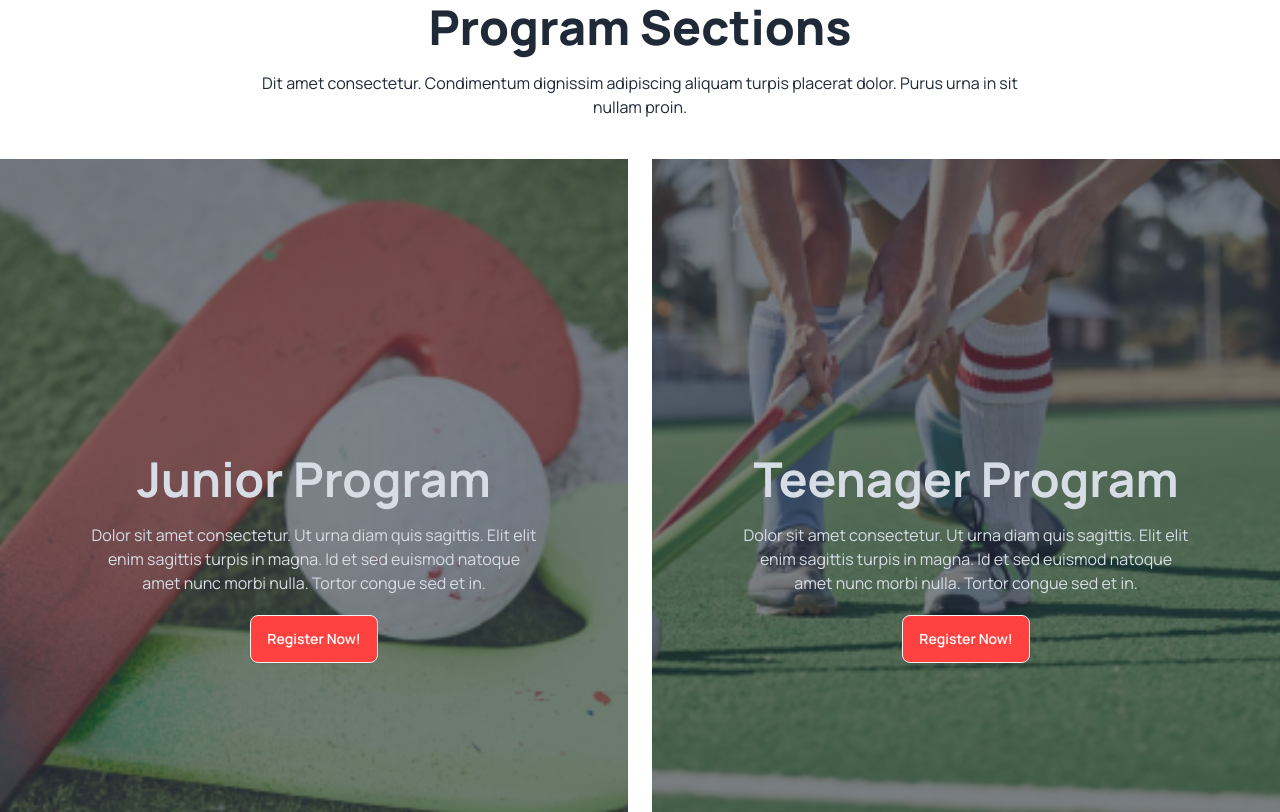
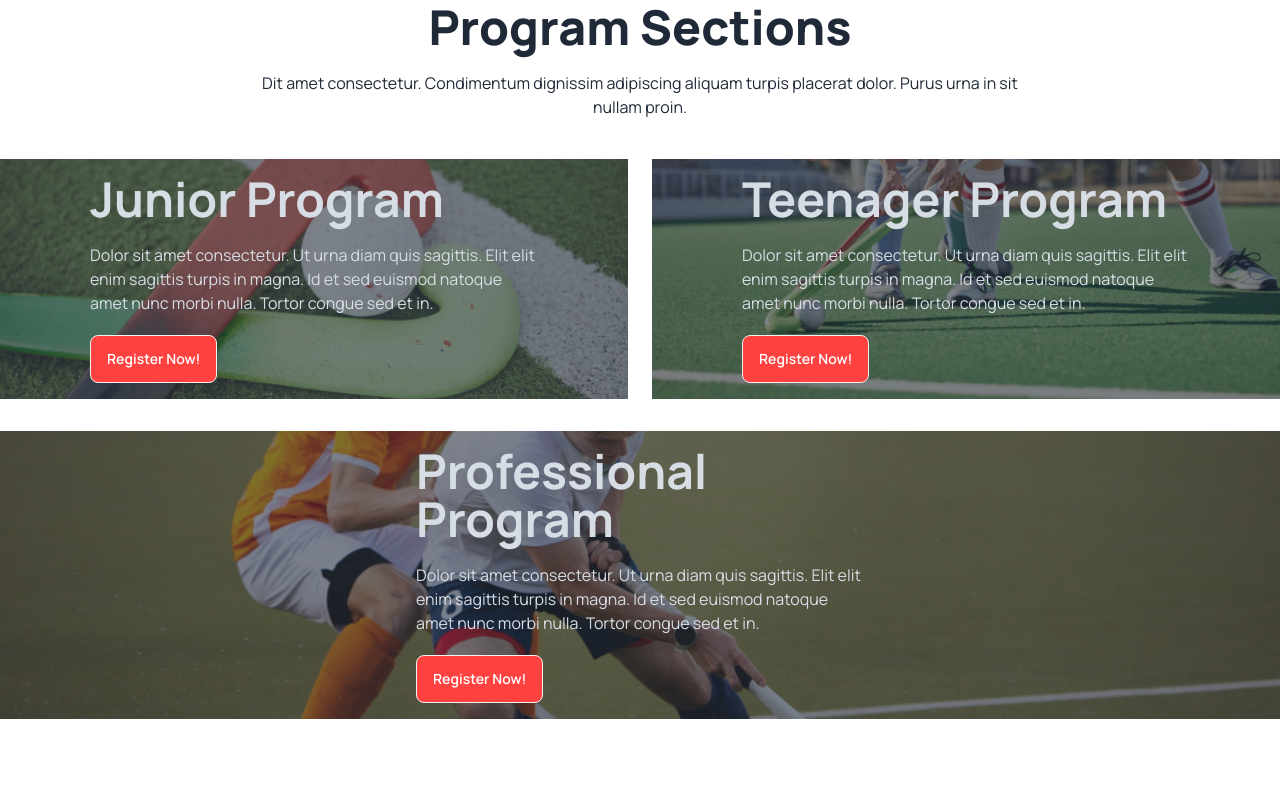
Before and after one commit to abKder/Hockey-club-using-html-and-CSS-framework-daisy-Ui, a plain HTML site: page index.html in a window 1280 px wide. Shown: the part 1508-2320 px from the top of the page. Drawn offline with nearby package versions, Linux system fonts and the light colour scheme.

Commit message:
Added Professional Hockeys Club section

```diff
--- a/index.html
+++ b/index.html
@@ -104,7 +104,8 @@
           <div class="card w-96 bg-neutral text-neutral-content">
             <div class="card-body items-center text-center">
               <h2 class="card-title font-bold">Meet all the heroes from the field</h2>
-              <p class="font-normal">Dit amet consectetur. Condimentum dignissim adipiscing aliquam turpis placerat dolor. Purus urna in sit nullam proin. </p>
+              <p class="font-normal">Dit amet consectetur. Condimentum dignissim adipiscing aliquam turpis placerat
+                dolor. Purus urna in sit nullam proin. </p>
             </div>
           </div>
         </div>
@@ -113,7 +114,7 @@
     </div>
   </header>
   </div>
-  <main >
+  <main>
     <!-- professional hockey club section start here  -->
     <section class="text-center my-24 container mx-auto sm:my-24">
       <h2 class="font-extrabold text-5xl mb-5">Professional Hockeys Club</h2>
@@ -192,11 +193,10 @@
       <h2 class="font-extrabold text-5xl mb-5">Program Sections</h2>
       <p class="lg:max-w-3xl mx-auto mb-10">Dit amet consectetur. Condimentum dignissim adipiscing aliquam turpis
         placerat dolor. Purus urna in sit nullam proin. </p>
-
       <div class="grid gap-6 grid-cols-1 md:grid-cols-1 lg:grid-cols-2">
-        <div class="hero min-h-screen " style=" background-image: url(images/2.png) ;">
+        <div class="hero  " style=" background-image: url(images/2.png) ;">
           <div class="hero-overlay bg-opacity-60"></div>
-          <div class="hero-content text-center text-neutral-content">
+          <div class="hero-content text-start text-neutral-content">
             <div class="max-w-md">
               <h1 class="mb-5 text-5xl font-bold">Junior Program</h1>
               <p class="mb-5">Dolor sit amet consectetur. Ut urna diam quis sagittis. Elit elit
@@ -206,9 +206,9 @@
             </div>
           </div>
         </div>
-        <div class="hero min-h-screen " style="background-image: url(images/3.png);">
+      <div class="hero  " style="background-image: url(images/3.png);">
         <div class="hero-overlay bg-opacity-60"></div>
-          <div class="hero-content text-center text-neutral-content">
+        <div class="hero-content text-start text-neutral-content">
           <div class="max-w-md">
             <h1 class="mb-5 text-5xl font-bold">Teenager Program</h1>
             <p class="mb-5">Dolor sit amet consectetur. Ut urna diam quis sagittis. Elit elit
@@ -217,11 +217,12 @@
             <button class="btn bg-[#FF4240] text-1xl text-white">Register Now!</button>
           </div>
         </div>
+
       </div>
       </div>
-      <div class="hero min-h-screen  mt-6" style="background-image: url(images/4.png);">
+      <div class="hero   mt-8" style="background-image: url(images/4.png);">
         <div class="hero-overlay bg-opacity-60"></div>
-        <div class="hero-content text-center text-neutral-content">
+        <div class="hero-content text-start text-neutral-content">
           <div class="max-w-md">
             <h1 class="mb-5 text-5xl font-bold">Professional Program</h1>
             <p class="mb-5">Dolor sit amet consectetur. Ut urna diam quis sagittis. Elit elit
@@ -550,7 +551,8 @@
   <footer class="footer p-10 bg-neutral text-neutral-content justify-around">
     <div>
       <header class="footer-title">Gt In Touch</header>
-      <p class="lg:max-w-3xl mx-auto mb-5">Dit amet consectetur. Condimentum <br> adipiscing aliquam turpis placerat dolor. Purus <br> urna in sit nullam proin. </p>
+      <p class="lg:max-w-3xl mx-auto mb-5">Dit amet consectetur. Condimentum <br> adipiscing aliquam turpis placerat
+        dolor. Purus <br> urna in sit nullam proin. </p>
       <div class="flex gap-2 justify-center">
         <img class="w-6" src="images/Group 1171275318.png" alt="">
         <p>abdulkader.im.run@gmail.com</p>
```
Lines whose indentation alone changed are shown as unchanged.
